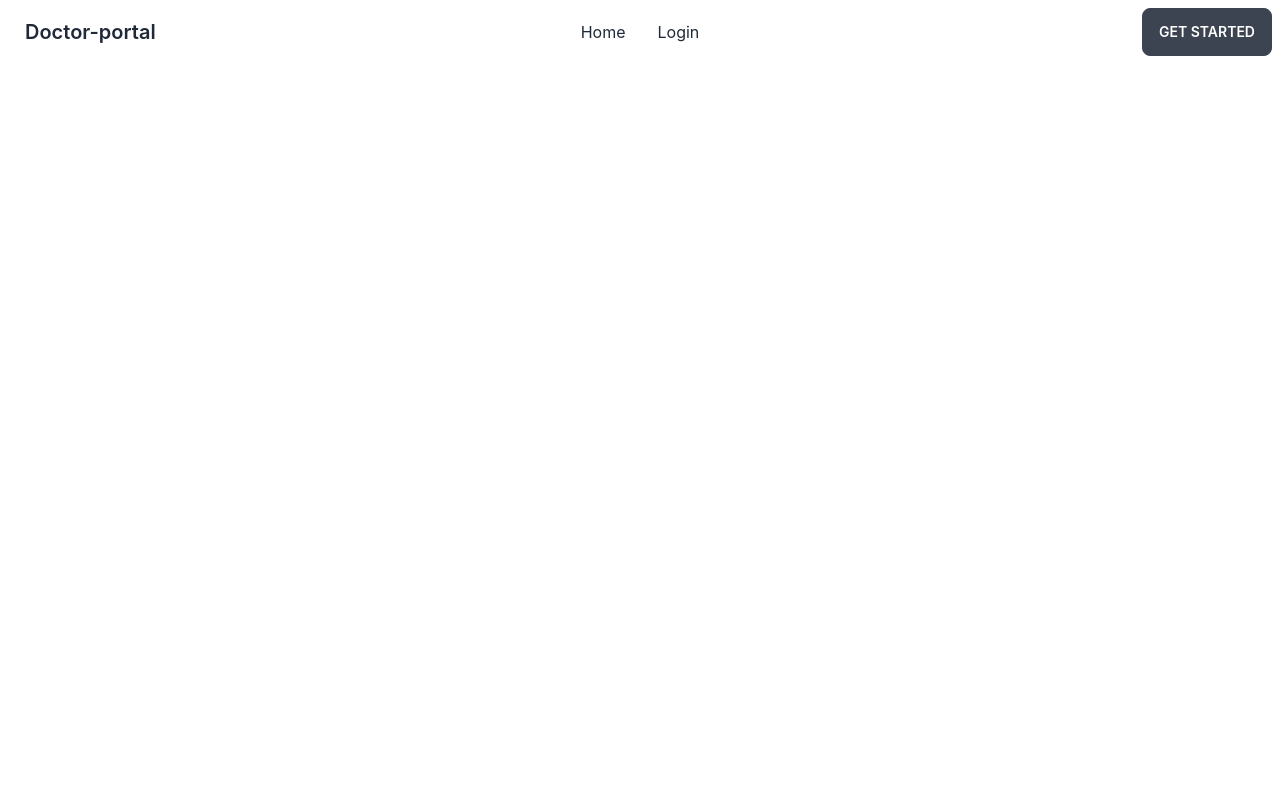
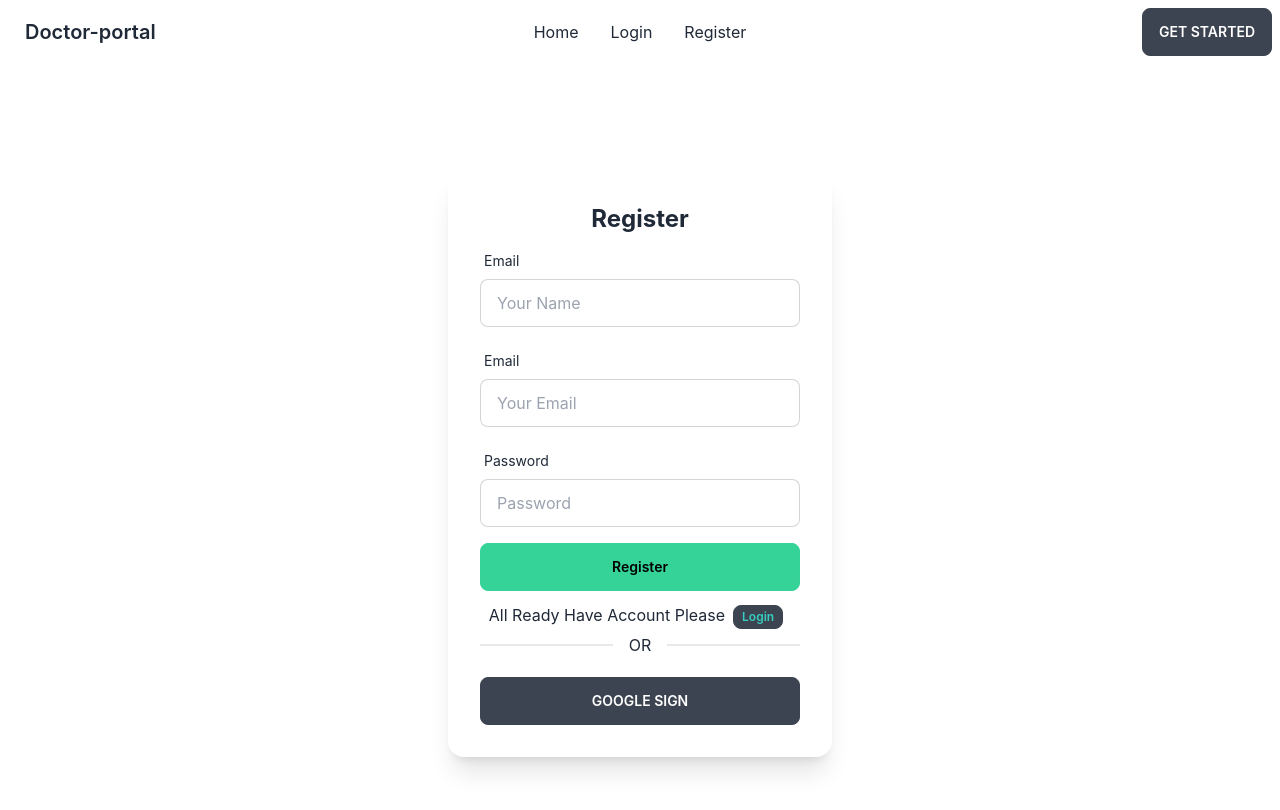
Before and after one commit to ImranRH321/-manufacturer-website-client-side_12, a React (Create React App) app: page /register in a window 1280 px wide. Shown: the top 810 px of the page. Built offline with nearby package versions, Linux system fonts and the light colour scheme.

Commit message:
register_page-designe

```diff
--- a/src/App.js
+++ b/src/App.js
@@ -3,6 +3,7 @@ import {Routes, Route} from "react-router-dom";
 import "./App.css";
 import Home from "./Pages/Home/Home";
 import Login from "./Pages/Login/Login";
+import Register from "./Pages/Login/Register";
 import Navbar from "./Pages/Shared/Navbar";
 
 function App() {
@@ -12,6 +13,7 @@ function App() {
      <Routes>
       <Route path="/" element={<Home></Home>} />
       <Route path="/login" element={<Login></Login>} />
+      <Route path="/register" element={<Register></Register>} />
      </Routes>
     </div>
   );
--- a/src/Pages/Login/Login.js
+++ b/src/Pages/Login/Login.js
@@ -1,18 +1,17 @@
-import React from 'react';
-import {Link} from 'react-router-dom';
-import { useForm } from 'react-hook-form';
+import React from "react";
+import { Link } from "react-router-dom";
+import { useForm } from "react-hook-form";
 
 const Login = () => {
-    const { register, handleSubmit, formState: { errors } } = useForm();
+    const {register,handleSubmit, formState: { errors },} = useForm();
     const onSubmit = data => console.log(data);
 
   return (
-        <div className='flex h-96 mt-20 justify-center items-center'>
+    <div className="flex h-96 mt-20 justify-center items-center">
       <div className="card w-96 bg-base-100 shadow-xl">
         <div className="card-body">
           <h2 className="text-center text-2xl font-bold">Login</h2>
           <form onSubmit={handleSubmit(onSubmit)}>
-
             <div className="form-control w-full max-w-xs">
               <label className="label">
                 <span className="label-text">Email</span>
@@ -24,17 +23,25 @@ const Login = () => {
                 {...register("email", {
                   required: {
                     value: true,
-                                        message: 'Email is Required'
+                    message: "Email is Required",
                   },
                   pattern: {
                     value: /[a-z0-9]+@[a-z]+\.[a-z]{2,3}/,
-                                        message: 'Provide a valid Email'
-                                    }
+                    message: "Provide a valid Email",
+                  },
                 })}
               />
               <label className="label">
-                                {errors.email?.type === 'required' && <span className="label-text-alt text-red-500">{errors.email.message}</span>}
-                                {errors.email?.type === 'pattern' && <span className="label-text-alt text-red-500">{errors.email.message}</span>}
+                {errors.email?.type === "required" && (
+                  <span className="label-text-alt text-red-500">
+                    {errors.email.message}
+                  </span>
+                )}
+                {errors.email?.type === "pattern" && (
+                  <span className="label-text-alt text-red-500">
+                    {errors.email.message}
+                  </span>
+                )}
               </label>
             </div>
             <div className="form-control w-full max-w-xs">
@@ -48,33 +55,45 @@ const Login = () => {
                 {...register("password", {
                   required: {
                     value: true,
-                                        message: 'Password is Required'
+                    message: "Password is Required",
                   },
                   minLength: {
                     value: 6,
-                                        message: 'Must be 6 characters or longer'
-                                    }
+                    message: "Must be 6 characters or longer",
+                  },
                 })}
               />
               <label className="label">
-                                {errors.password?.type === 'required' && <span className="label-text-alt text-red-500">{errors.password.message}</span>}
-                                {errors.password?.type === 'minLength' && <span className="label-text-alt text-red-500">{errors.password.message}</span>}
+                {errors.password?.type === "required" && (
+                  <span className="label-text-alt text-red-500">
+                    {errors.password.message}
+                  </span>
+                )}
+                {errors.password?.type === "minLength" && (
+                  <span className="label-text-alt text-red-500">
+                    {errors.password.message}
+                  </span>
+                )}
               </label>
             </div>
 
-                        <input className='btn w-full max-w-xs btn-success text-black ' type="submit" value="Login" />
+            <input
+              className="btn w-full max-w-xs btn-success capitalize text-black "
+              type="submit"
+              value="Login"
+            />
           </form>
-                    <p className='mt-3'>
+          <p className="mt-3">
             Create A new Account
-                  <Link className="btn btn-xs mx-2 text-accent" to="/signup">
-                    Signup
+            <Link className="btn btn-xs mx-2 text-accent capitalize" to="/register">
+              Register
             </Link>
           </p>
           <div class="divider">OR</div>
           <button class="btn">Google Sign</button>
         </div>
       </div>
-        </div >
+    </div>
   );
 };
 
--- a/src/Pages/Login/Register.js
+++ b/src/Pages/Login/Register.js
@@ -1,86 +1,138 @@
 import React from 'react';
-import { useForm } from 'react-hook-form';
+import {Link} from 'react-router-dom'
+import { useForm } from "react-hook-form"
 
-const Login = () => {
-    const { register, handleSubmit,  formState: { errors } } = useForm();
+const Register = () => {
+    const {register, handleSubmit,  formState: { errors}} = useForm();
       const onSubmit = data => console.log(data);
 
+
+
+    /*=======
+     1.password ar pattern validation kaj kore na(?=.*?[0-9])
+     2. form reset ar kaj korte hobe
+     3.login page 0 pattern ar validation ar kak korte hobe
+     ========*/
     return (
         <div>
-        <div className="hero min-h-screen bg-base-200">
-          <div className="hero-content flex-col lg:flex-row-reverse w-full">
-            <div className="card flex-shrink-0 w-full max-w-sm shadow-2xl bg-base-100">
-              <form onSubmit={handleSubmit} className="card-body w-full">
-              {/* <form  className="card-body w-full"> */}
-                <h1 className="text-bold text-3xl text-primary">Login page </h1>
-                <div className="form-control">
+             <div className="flex h-screen justify-center items-center">
+      <div className="card w-96 bg-base-100 shadow-xl">
+        <div className="card-body">
+          <h2 className="text-center text-2xl font-bold">Register</h2>
+          <form onSubmit={handleSubmit(onSubmit)}>
+            <div className="form-control w-full max-w-xs">
               <label className="label">
                 <span className="label-text">Email</span>
               </label>
               <input
-                    name="email"
                 type="text"
-                    placeholder="email"
-                    className="input input-bordered"
-                    {...register("email", {
+                placeholder="Your Name"
+                className="input input-bordered w-full max-w-xs"
+                {...register("name", {
                   required: {
                     value: true,
-                            message: 'Email is Required'
-                        },
-                        pattern: {
-                            value: /[a-z0-9]+@[a-z]+\.[a-z]{2,3}/,
-                            message: 'Provide a valid Email'
+                    message: "name is Required",
                   }
                 })}
               />
               <label className="label">
-                                {errors.email?.type === 'required' && <span className="label-text-alt text-red-500">{errors.email.message}</span>}
-                                {errors.email?.type === 'pattern' && <span className="label-text-alt text-red-500">{errors.email.message}</span>}
+                {errors.name?.type === "required" && (
+                  <span className="label-text-alt text-red-500">
+                    {errors.name.message}
+                  </span>
+                )}
               </label>
             </div>
-                <div className="form-control">
+            {/*  */}
+            <div className="form-control w-full max-w-xs">
+              <label className="label">
+                <span className="label-text">Email</span>
+              </label>
+              <input
+                type="email"
+                placeholder="Your Email"
+                className="input input-bordered w-full max-w-xs"
+                {...register("email", {
+                  required: {
+                    value: true,
+                    message: "Email is Required",
+                  },
+                  pattern: {
+                    value: /[a-z0-9]+@[a-z]+\.[a-z]{2,3}/,
+                    message: "Provide a valid Email",
+                  },
+                })}
+              />
+              <label className="label">
+                {errors.email?.type === "required" && (
+                  <span className="label-text-alt text-red-500">
+                    {errors.email.message}
+                  </span>
+                )}
+                {errors.email?.type === "pattern" && (
+                  <span className="label-text-alt text-red-500">
+                    {errors.email.message}
+                  </span>
+                )}
+              </label>
+            </div>
+            {/*  */}
+            <div className="form-control w-full max-w-xs">
               <label className="label">
                 <span className="label-text">Password</span>
               </label>
               <input
-                    name="password"
-                    type="text"
-                    placeholder="password"
-                    className="input input-bordered"
+                type="password"
+                placeholder="Password"
+                className="input input-bordered w-full max-w-xs"
                 {...register("password", {
                   required: {
                     value: true,
-                            message: 'Password is Required'
+                    message: "Password is Required",
                   },
                   minLength: {
                     value: 6,
-                            message: 'Must be 6 characters or longer'
-                        }
+                    message: "Must be 6 characters or longer",
+                  },
+                  pattern: {
+                    value: /(?=.*?[0-9])/,
+                    message: "At least one digit,",
+                  },
                 })}
               />
               <label className="label">
-                                {errors.password?.type === 'required' && <span className="label-text-alt text-red-500">{errors.password.message}</span>}
-                                {errors.password?.type === 'minLength' && <span className="label-text-alt text-red-500">{errors.password.message}</span>}
+                {errors.password?.type === "required" && (
+                  <span className="label-text-alt text-red-500">
+                    {errors.password.message}
+                  </span>
+                )}
+                {errors.password?.type === "minLength" && (
+                  <span className="label-text-alt text-red-500">
+                    {errors.password.message}
+                  </span>
+                )}
+                {errors.password?.type === "pattern" && (
+                  <span className="label-text-alt text-red-500">
+                    {errors.password.message}
+                  </span>
+                )}
               </label>
             </div>
-                <div className="form-control mt-6">
-                  <input type="submit" className="btn btn-primary"  value="Login"/>
-                </div>
-                <p>
-                  new user{" "}
-                  {/* <Link className="btn btn-xs" to="/signup">
-                    Signup
-                  </Link> */}
+
+            <input
+              className="btn w-full max-w-xs btn-success text-black capitalize"
+              type="submit"
+              value="Register"
+            />
+          </form>
+          <p className="mt-1">
+           All Ready Have Account Please
+            <Link className="btn btn-xs mx-2 text-accent capitalize" to="/login">
+              Login
+            </Link>
           </p>
-              </form>
-              <div className="form-control mt-6">
-                {/* <button
-                  onClick={() => signInWithGoogle()}
-                  className="btn btn-primary"
-                >
-                  Google
-                </button> */}
-              </div>
+          <div class="divider mt-0">OR</div>
+          <button class="btn ">Google Sign</button>
         </div>
       </div>
     </div>
@@ -88,4 +140,4 @@ const Login = () => {
     );
 };
 
-export default Login;
+export default Register;
--- a/src/Pages/Shared/Navbar.js
+++ b/src/Pages/Shared/Navbar.js
@@ -6,6 +6,7 @@ const Navbar = () => {
       <li>
         <Link to="/">Home</Link>
         <Link to="/login">Login</Link>
+        <Link to="/register">Register</Link>
       </li>
     </>
     return (
```
Lines whose indentation alone changed are shown as unchanged.
